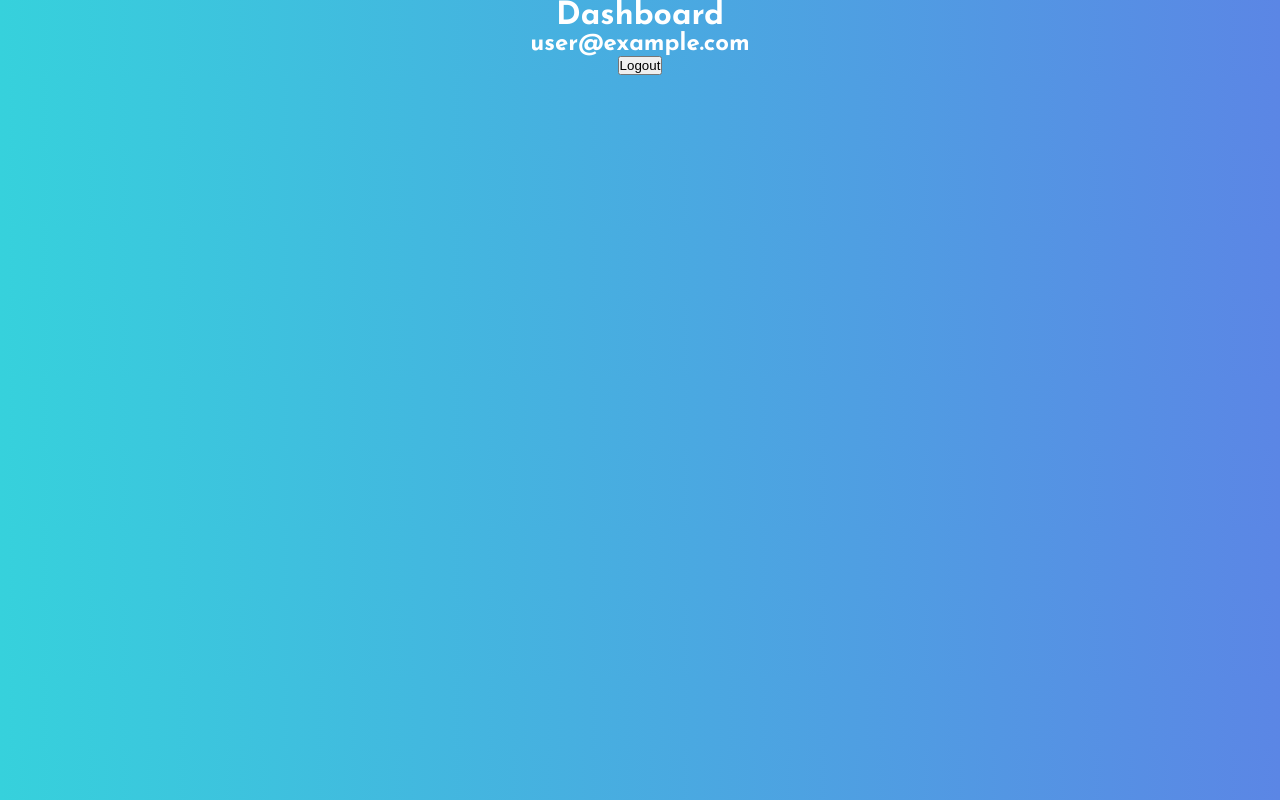
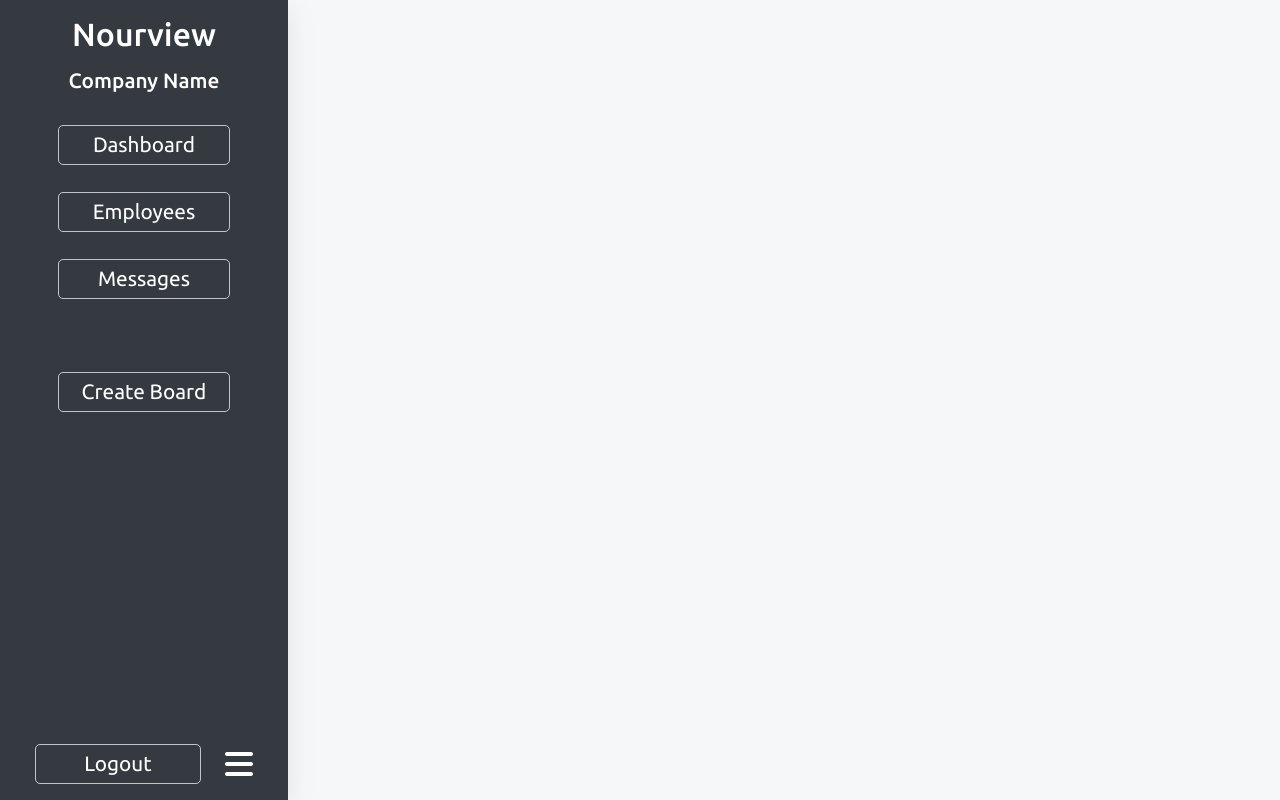
Before and after one commit to Grupith/Nourview, a React (Create React App) app: page /Dashboard in a window 1280 px wide. Built offline with nearby package versions, Linux system fonts and the light colour scheme; no server answers; sample sign-in values are in the browser's storage.

Commit message:
styled sidebar and added logout functionality

```diff
--- a/package.json
+++ b/package.json
@@ -3,6 +3,8 @@
   "version": "0.1.0",
   "private": true,
   "dependencies": {
+    "@fortawesome/free-solid-svg-icons": "^6.1.1",
+    "@fortawesome/react-fontawesome": "^0.1.18",
     "@testing-library/jest-dom": "^5.16.4",
     "@testing-library/react": "^12.1.4",
     "@testing-library/user-event": "^13.5.0",
@@ -19,7 +21,8 @@
     "start": "react-scripts start",
     "build": "react-scripts build",
     "test": "react-scripts test",
-    "eject": "react-scripts eject"
+    "eject": "react-scripts eject",
+    "deploy": "react-scripts build && firebase deploy --only hosting"
   },
   "eslintConfig": {
     "extends": [
--- a/src/App.css
+++ b/src/App.css
@@ -7,41 +7,48 @@
 }
 
 html {
-  font-family: 'Josefin Sans', sans-serif;
- background-image: linear-gradient(to right, #36D1DC, #5B86E5);
+  font-family: 'Ubuntu', sans-serif;
+  background-color: #F5F7F8;
 }
 .App {
   text-align: center;
-  color: white;
+  color: black;
 }
 
 .Logo {
-  height: 2rem;
-  max-height: 2rem;
-  margin: 1rem;
+  height: 4rem;
+  max-height: 4rem;
+  margin-top: 10rem;
+  animation: fadeIn ease 3s;
 }
 
 /* Homepage Styles */
 
+.Home {
+  background-size: cover;
+}
+
 .Home h3 {
   margin-top: 2rem;
-  font-size: 1.5rem;
+  font-size: 1.3rem;
   font-weight: 200;
+  animation: fadeIn ease-in-out 1s;
+}
+
+.Home h2 {
+  font-weight: 400;
+  margin-top: 1.7rem;
   animation: fadeIn ease 3s;
 }
+
 .Title {
   font-size: 4rem;
   font-weight: 700;
   margin-top: 10rem;
-  color: white;
+  color: black;
   animation: fadeIn ease 3s;
 }
 
-.Home h2 {
-  font-weight: 500;
-  margin-top: 1.7rem;
-  animation: fadeIn ease 3s;
-}
 
 .ButtonWrapper {
   display: flex;
@@ -52,6 +59,7 @@ html {
   width: 15rem;
   margin: 3rem auto;
   animation: fadeIn ease 3s;
+  color: black;
 }
 
 .Button {
@@ -59,7 +67,7 @@ html {
   font-weight: 200;
   transition: all 0.2s ease-in-out;
   text-decoration: none;
-  color: white;
+  color: black;
 }
 
 .Button:hover {
@@ -67,14 +75,14 @@ html {
 }
 
 .Med-Button {
-  border: 1px solid rgba(255, 255, 255, 0.8);
+  border: 1px solid rgba(0, 0, 0, 0.8);
   border-radius: 5px;
   padding: 0.5rem 1.5rem;
   cursor: pointer;
   transition: all 0.2s ease-in-out;
   font-weight: 300;
   text-decoration: none;
-  color: white;
+  color: black;
 }
 
 .Med-Button:hover {
@@ -94,6 +102,7 @@ html {
   background-color: white;
   color: black;
   box-shadow: rgba(100, 100, 111, 0.2) 0px 7px 29px 0px;
+  animation: fadeIn ease-in-out 1s;
 }
 
 .FormContainer h2 {
@@ -166,15 +175,18 @@ html {
   justify-content: flex-end;
 }
 
+/* Signup/Login Error */
+
 .ErrorWrapper {
   display:flex;
   justify-content: center;
   align-items: center;
   margin:auto;
 }
-.PasswordConfirmationWarning {
+
+.ErrorStatus {
   font-size: 1.3rem;
-  padding: 10px;
+  padding:  5px 11px;
   border-radius: 10px;
   background-color: #e64b40da;
   color: white;
@@ -197,6 +209,95 @@ html {
   display: flex;
   justify-content: flex-start;
 }
+
+/* Dashboard View */
+
+.Dashboard {
+  display: flex;
+  flex-direction: row;
+}
+
+/* Sidebar */
+
+.Sidebar {
+  display: flex;
+  flex-direction: column;
+  justify-content: space-between;
+  background-color: #343A40;
+  height: 100vh;
+  width: 18rem;
+  box-shadow: rgba(149, 157, 165, 0.2) 0px 8px 24px;
+}
+
+.Sidebar h1 {
+  margin: 1rem auto;
+  color: white;
+  font-weight: 500;
+  width: 50%;
+}
+
+.Sidebar h2 {
+  margin-top: 1rem;
+  color: white;
+  font-weight: 500;
+  font-size: 1.3rem;
+}
+
+.SidebarButtonContainer {
+  margin-top: 2rem;
+}
+
+.SidebarButton {
+  font-size: 1.3rem;
+  color: white;
+  border: 1px solid rgba(255, 255, 255, 0.7);
+  width: 60%;
+  margin: 1.7rem auto;
+  padding: 7px 10px;
+  list-style-type: none;
+  border-radius: 5px;
+  cursor: pointer;
+}
+
+.SidebarButton:hover {
+  background-color: rgba(255, 255, 255, 0.2);
+  transition: all 0.1s ease-in-out;
+  box-shadow: rgba(242, 239, 239, 0.09) 0px 7px 29px 0px;
+}
+
+.SidebarFooterWrapper {
+  display: flex;
+  justify-content: center;
+  margin: 1rem;
+}
+.SidebarFooter {
+  display: flex;
+  align-items: center;
+  justify-content: space-between;
+  width: 85%;
+}
+
+.BarsIcon {
+  color: white;
+  cursor: pointer;
+}
+
+.LogoutButton {
+  font-size: 1.3rem;
+  color: white;
+  border: 1px solid rgba(255, 255, 255, 0.7);
+  border-radius: 5px;
+  padding: 7px 3rem;
+  cursor: pointer;
+}
+
+.LogoutButton:hover {
+  background-color: rgba(255, 255, 255, 0.2);
+  transition: all 0.1s ease-in-out;
+  box-shadow: rgba(242, 239, 239, 0.09) 0px 7px 29px 0px;
+}
+
+
 @keyframes fadeIn {
   0% {
     opacity:0;
--- a/src/App.js
+++ b/src/App.js
@@ -7,6 +7,11 @@ import AccountType from './Components/AccountType';
 import Dashboard from './Components/Dashboard';
 import { AuthProvider } from './Contexts/AuthContext';
 import PrivateRoute from './Components/PrivateRoute';
+
+import { library } from '@fortawesome/fontawesome-svg-core'
+import { faBars } from '@fortawesome/free-solid-svg-icons'
+
+library.add(faBars)
 
 function App() {
   return (
--- a/src/Components/Dashboard.js
+++ b/src/Components/Dashboard.js
@@ -1,30 +1,13 @@
 import React, { useState } from 'react';
-import { useAuth } from '../Contexts/AuthContext';
-import { useNavigate } from 'react-router-dom';
+import Sidebar from './Sidebar';
 
 export default function Dashboard() {
+  return (
+    <div className='Dashboard'>
+      <Sidebar />
+      <div className='Main'>
 
-  const { currentUser, logout } = useAuth()
-  const [error, setError] = useState()
-  const navigate = useNavigate()
-
-  const handleLogout = async (e) => {
-    e.preventDefault()
-    try {
-      await logout()
-      navigate('/Login')
-
-    } catch {
-      setError('failed to logout')
-    }
-
-  }
-
-  return (
-    <div>
-      <h1>Dashboard</h1>
-      <h2>{currentUser && currentUser.email}</h2>
-      <button onClick={handleLogout}>Logout</button>
+      </div>
     </div>
   )
 }
--- a/src/Components/Home.js
+++ b/src/Components/Home.js
@@ -4,9 +4,9 @@ import { Link } from 'react-router-dom';
 export default function Home() {
   return (
     <div className='Home'>
-        <div className='Title'>Nourview</div>
-        <h2>Company Status Board Software</h2>
-        <h3>View active jobs, Organize information and display a dashboard to your employees. </h3>
+        <img src='images/nourview.png' alt='logo' className='Logo'/>
+        <h2>Board Based Project Management Software</h2>
+        <h3>View active jobs, Organize information and Display a dashboard to your employees/clients. </h3>
         <div className='ButtonWrapper'>
             <Link to='/Login' className='Button'>Login</Link>
             <Link to='/Signup' className='Med-Button'>Signup</Link>
--- a/src/Components/Login.js
+++ b/src/Components/Login.js
@@ -37,13 +37,13 @@ export default function Login() {
         <form onSubmit={handleSubmit} className='SignupForm'>
             <label className='LabelInput'>
                 Email
-                <input type='text' name='email' onChange={e => setEmail(e.target.value)} />
+                <input required type='email' name='email' onChange={e => setEmail(e.target.value)} />
             </label>
             <label className='LabelInput'>
                 Password
-                <input type='password' name='password' onChange={e => setPassword(e.target.value)} />
+                <input required type='password' name='password' onChange={e => setPassword(e.target.value)} />
             </label>
-            {error && error}
+            {error && <div className='ErrorWrapper'><div className='ErrorStatus'>{error}</div></div>}
             <button type='submit' className='SignupButton' disabled={loading}>Login</button>
             <p style={{margin: '1rem auto'}}>Need an Account? <Link to='/Signup' style={{textDecoration: 'none', color: '#0077C5', fontWeight: 300 }}>Signup</Link></p>
         </form>
--- a/src/Components/PrivateRoute.js
+++ b/src/Components/PrivateRoute.js
@@ -4,5 +4,5 @@ import { useAuth } from '../Contexts/AuthContext'
 
 export default function PrivateRoute({ children }) {
     const { currentUser } = useAuth()
-    return currentUser ? children : <Navigate to='/Login' />
+    return currentUser ? children : <Navigate to='/' />
 }
--- /dev/null
+++ b/src/Components/Sidebar.js
@@ -0,0 +1,44 @@
+import React, { useState } from 'react'
+import { FontAwesomeIcon } from '@fortawesome/react-fontawesome'
+import { useAuth } from '../Contexts/AuthContext';
+import { useNavigate } from 'react-router-dom';
+
+export default function Sidebar() {
+
+  const { logout } = useAuth()
+  const [error, setError] = useState()
+  const navigate = useNavigate()
+
+  const handleLogout = async (e) => {
+    e.preventDefault()
+      try {
+        await logout()
+        navigate('/')
+
+      } catch {
+        setError('failed to logout')
+      }
+    }
+
+  return (
+    <div className='Sidebar'>
+      <div className='SidebarMain'>
+        <h1>Nourview</h1>
+        <h2>Company Name</h2>
+        <ul className='SidebarButtonContainer'>
+          <li className='SidebarButton'>Dashboard</li>
+          <li className='SidebarButton'>Employees</li>
+          <li className='SidebarButton'>Messages</li>
+          <br />
+          <li className='SidebarButton'>Create Board</li>
+        </ul>
+      </div>
+      <div className='SidebarFooterWrapper'>
+        <div className='SidebarFooter'>
+          <span className='LogoutButton' onClick={handleLogout}>Logout</span>
+          <FontAwesomeIcon icon="fa-solid fa-bars" size='2x' className='BarsIcon'/>
+        </div>
+      </div>
+    </div>
+  )
+}
--- a/src/Components/Signup.js
+++ b/src/Components/Signup.js
@@ -41,19 +41,17 @@ export default function Signup() {
         <form onSubmit={handleSubmit} className='SignupForm'>
             <label className='LabelInput'>
                 Email
-                <input type='text' name='email' onChange={(e) => setEmail(e.target.value)} />
+                <input required type='email' name='email' onChange={(e) => setEmail(e.target.value)} />
             </label>
             <label className='LabelInput'>
                 Password
-                <input type='password' name='password' onChange={(e) => setPassword(e.target.value)} />
+                <input required type='password' name='password' onChange={(e) => setPassword(e.target.value)} />
             </label>
             <label className='LabelInput'>
                 Confirm Password
-                <input type='password' name='confirmPassword' onChange={(e) => setConfirmPassword(e.target.value)}/>
+                <input required type='password' name='confirmPassword' onChange={(e) => setConfirmPassword(e.target.value)}/>
             </label>
-          <div className='ErrorWrapper'>
-                <div className='PasswordConfirmationWarning'>{error}</div>
-          </div>
+            {error && <div className='ErrorWrapper'><div className='ErrorStatus'>{error}</div></div>}
             <button type='submit' className='SignupButton' disabled={loading}>Create Account</button>
             <p style={{marginTop: '1rem'}}>Already have an account? <Link to='/Login' style={{textDecoration: 'none', color: '#0077C5', fontWeight: 300 }}>Login</Link></p>
         </form>
```
Also changed, not shown: firebase.json, 1 other file (tests, documents, lock files or other folders).
